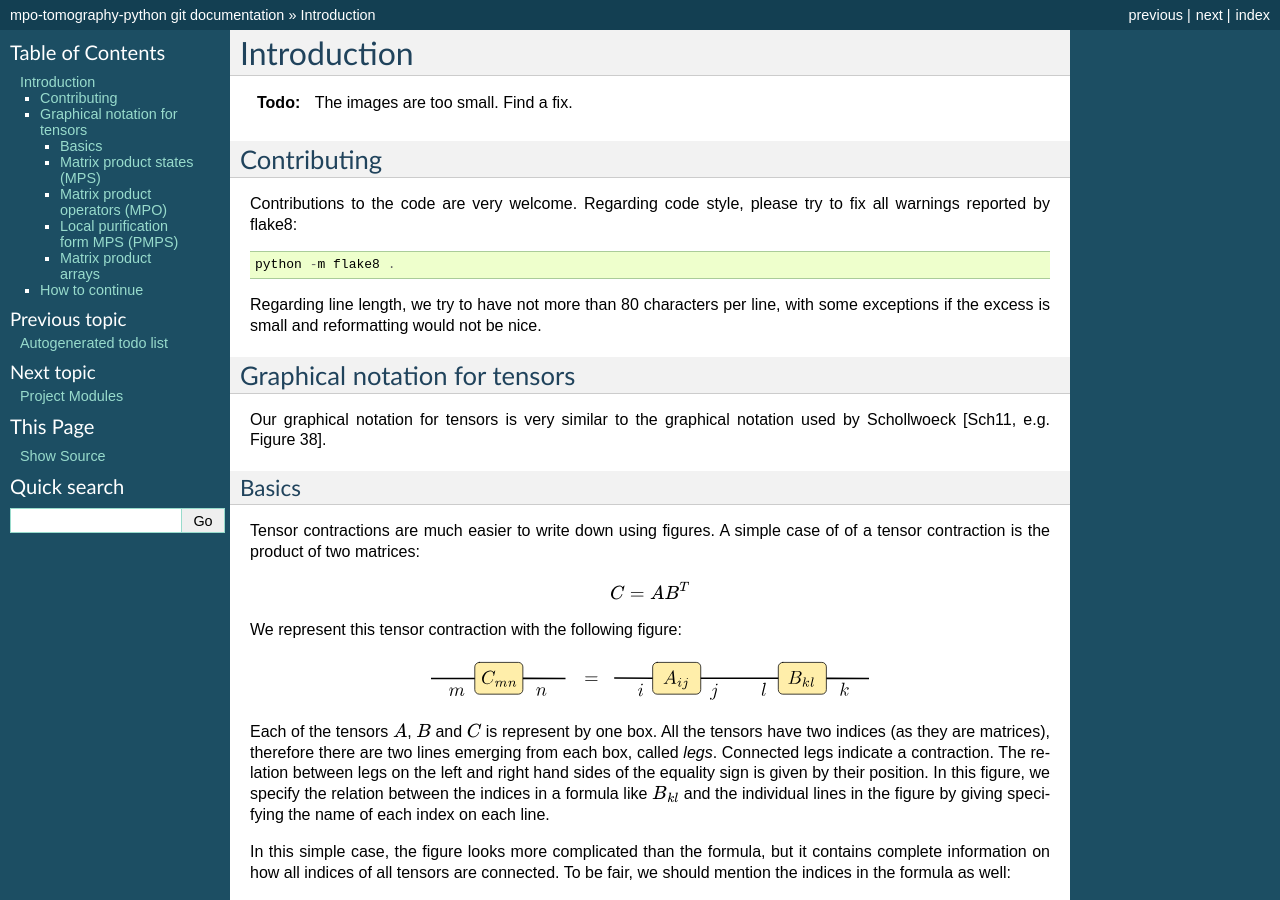
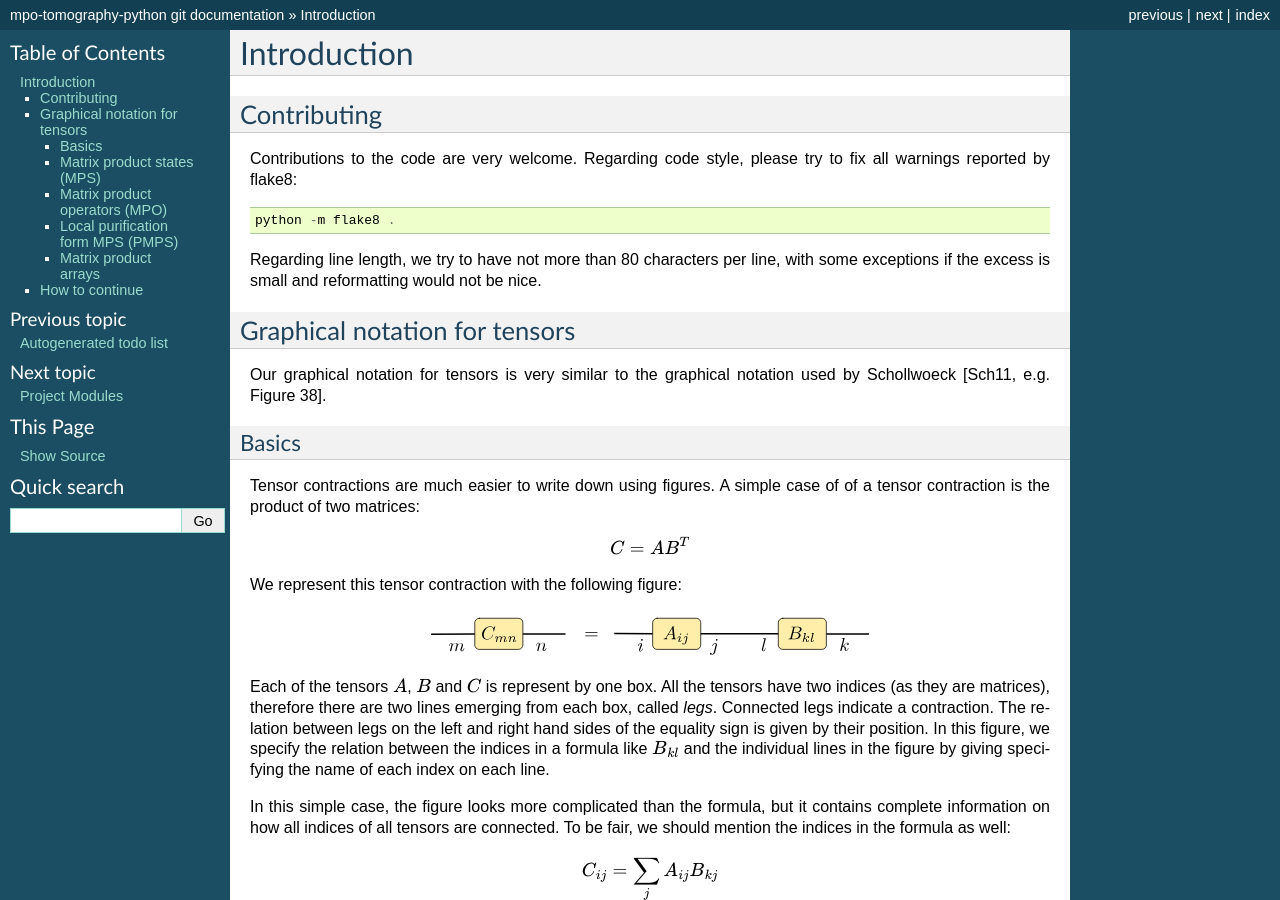
Before and after one commit to vinitX/mpnum, a Sphinx documentation site: the page built from docs/intro.rst, in a window 1280 px wide and 900 px high. Built offline with Sphinx 7.4.7, drawn with Linux system fonts in a browser that asks for light colours.

Commit message:
this todo has been fixed

```diff
--- a/docs/intro.rst
+++ b/docs/intro.rst
@@ -3,10 +3,6 @@
 
 Introduction
 ============
-
-.. todo:: The images are too small. Find a fix.
-
-
 
 Contributing
 ----
```
